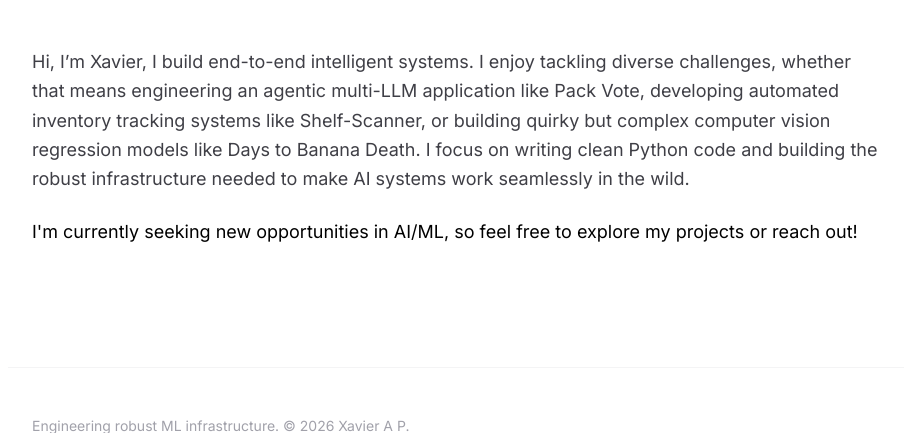
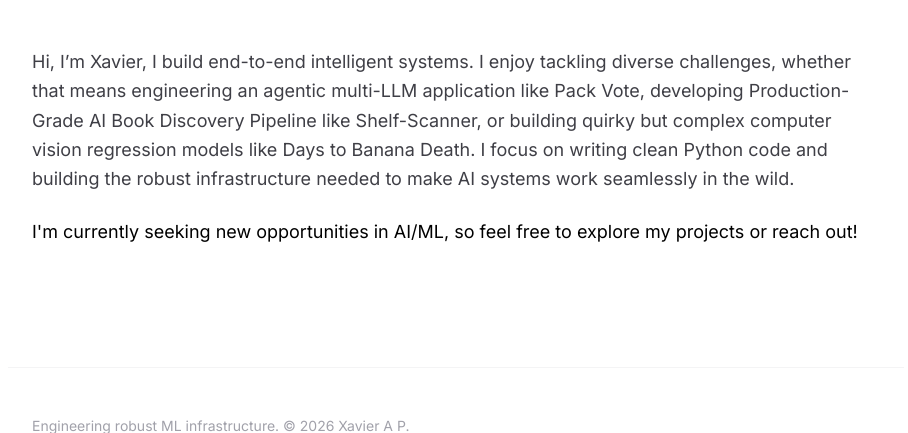
Before and after one commit to XAVIER-A-P/XAVIER-A-P, a FastAPI app: page /about in a window 1280 px wide. Shown: the part 182-615 px from the top of the page, without its empty margins (184-1092 px from the left). Run offline with FastAPI, Linux system fonts and the light colour scheme; some libraries are stand-ins or nearby versions.

Commit message:
Update about section

```diff
--- a/templates/about.html
+++ b/templates/about.html
@@ -8,8 +8,8 @@
 <article class="prose prose-zinc max-w-none text-zinc-700">
     <p class="text-lg leading-relaxed mb-6">
         Hi, I’m Xavier, I build end-to-end intelligent systems. I enjoy tackling diverse challenges,
-        whether that means engineering an agentic multi-LLM application like Pack Vote, developing automated inventory
-        tracking systems like Shelf-Scanner, or building quirky but complex computer vision regression models like Days to Banana Death.
+        whether that means engineering an agentic multi-LLM application like Pack Vote, developing Production-Grade AI Book Discovery Pipeline
+        like Shelf-Scanner, or building quirky but complex computer vision regression models like Days to Banana Death.
         I focus on writing clean Python code and building the robust infrastructure needed to make AI systems work seamlessly in the wild.
 
     </p>
```
